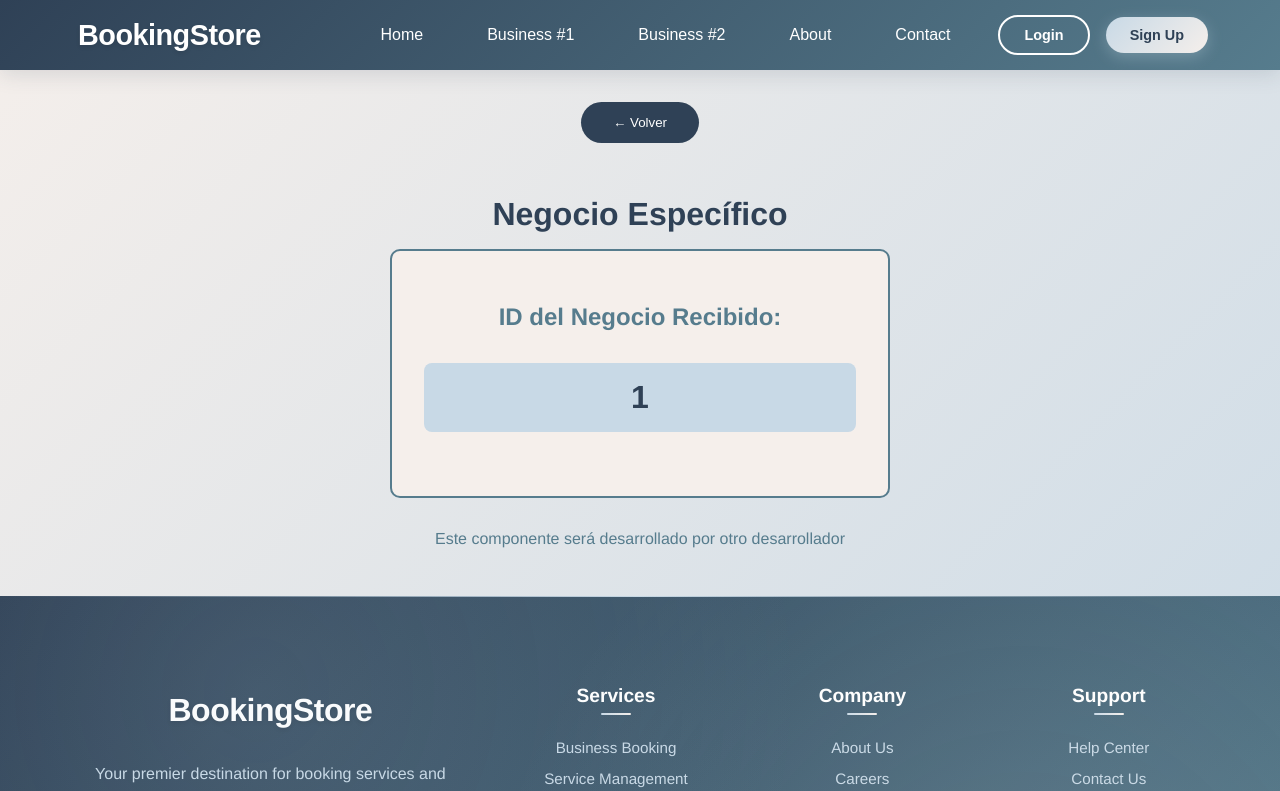
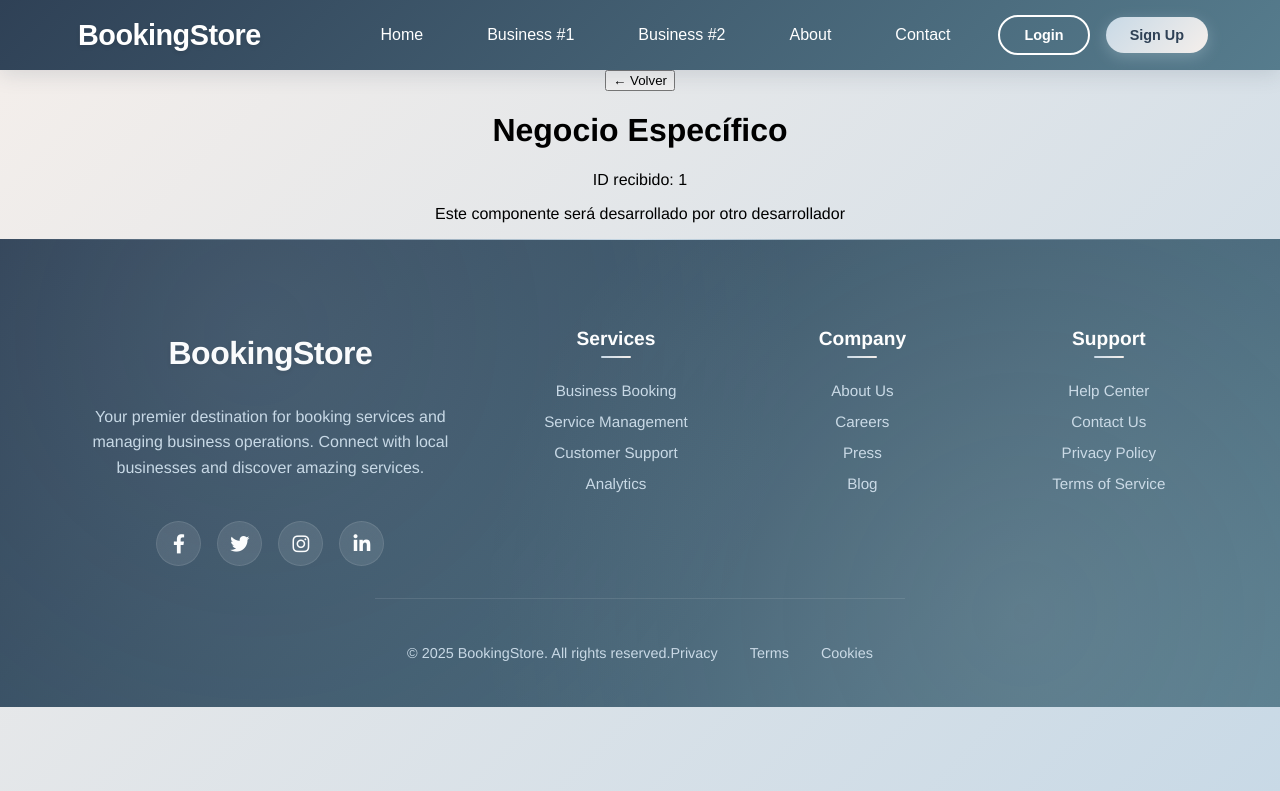
Before and after one commit to utn-integrador-III/store-service-frontend, a React (Create React App) app: page /negocio-especifico/1 in a window 1280 px wide. Shown: the top 791 px of the page. Built offline with nearby package versions, Linux system fonts and the light colour scheme.

Commit message:
US-3-Kevin

```diff
--- a/src/components/pages/company/Negocio_Especifico.tsx
+++ b/src/components/pages/company/Negocio_Especifico.tsx
@@ -5,63 +5,16 @@ const Negocio_Especifico = () => {
   const { id } = useParams<{ id: string }>();
   const navigate = useNavigate();
 
-  // COdigo de prueba, por ahora solo recibe el ID del negocio de la pantalla anterior
-
   const handleGoBack = () => {
     navigate(-1);
   };
 
   return (
-    <div style={{ padding: "2rem", textAlign: "center" }}>
-      <button
-        onClick={handleGoBack}
-        style={{
-          background: "#2f4156",
-          color: "white",
-          border: "none",
-          padding: "0.8rem 2rem",
-          borderRadius: "25px",
-          cursor: "pointer",
-          marginBottom: "2rem",
-        }}
-      >
-        ← Volver
-      </button>
-
-      <h1 style={{ color: "#2f4156", marginBottom: "1rem" }}>
-        Negocio Específico
-      </h1>
-
-      <div
-        style={{
-          background: "#f5efeb",
-          padding: "2rem",
-          borderRadius: "10px",
-          border: "2px solid #567c8d",
-          maxWidth: "500px",
-          margin: "0 auto",
-        }}
-      >
-        <h2 style={{ color: "#567c8d", marginBottom: "1rem" }}>
-          ID del Negocio Recibido:
-        </h2>
-        <p
-          style={{
-            fontSize: "2rem",
-            fontWeight: "bold",
-            color: "#2f4156",
-            background: "#c8d9e6",
-            padding: "1rem",
-            borderRadius: "8px",
-          }}
-        >
-          {id || "No ID received"}
-        </p>
-      </div>
-
-      <p style={{ marginTop: "2rem", color: "#567c8d" }}>
-        Este componente será desarrollado por otro desarrollador
-      </p>
+    <div>
+      <button onClick={handleGoBack}>← Volver</button>
+      <h1>Negocio Específico</h1>
+      <p>ID recibido: {id}</p>
+      <p>Este componente será desarrollado por otro desarrollador</p>
     </div>
   );
 };
```
